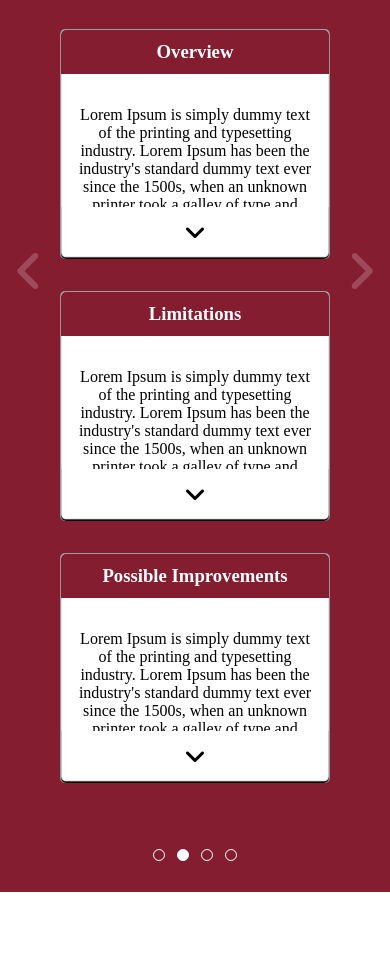
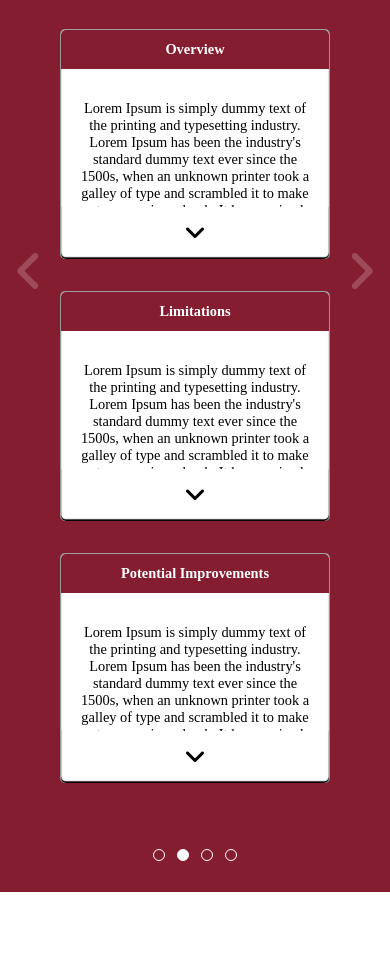
Before and after one commit to aasmal97/Arky-Old-Portfolio, a plain HTML site: page index.html in a window 390 px wide. Shown: the part 1191-2148 px from the top of the page. Drawn offline with Linux system fonts and the light colour scheme; some packages are replaced by stand-ins of ours; a script that the page names is missing.

Commit message:
"adjusted header fonts to prevent text overflow on mobile"

```diff
--- a/index.html
+++ b/index.html
@@ -89,7 +89,7 @@
                       </div>
                     </div>
                     <div class="improvements hide" aria-label="improvements">
-                      <h3>Possible Improvements</h3>
+                      <h3>Potential Improvements</h3>
                       <div class="text-container">
                         <p>Lorem Ipsum is simply dummy text of the printing and typesetting industry. Lorem Ipsum has been the industry's standard dummy text ever since the 1500s, when an unknown printer took a galley of type and scrambled it to make a type specimen book. It has survived not only five centuries, but also the leap into electronic typesetting, remaining essentially unchanged. It was popularised in the 1960s with the release of Letraset sheets containing Lorem Ipsum passages, and more recently with desktop publishing software like Aldus PageMaker including versions of Lorem Ipsum.</p>
                       </div>
@@ -121,7 +121,7 @@
                       </div>
                     </div>
                     <div class="improvements hide" aria-label="improvements">
-                      <h3>Possible Improvements</h3>
+                      <h3>Potential Improvements</h3>
                       <div class="text-container">
                         <p>Lorem Ipsum is simply dummy text of the printing and typesetting industry. Lorem Ipsum has been the industry's standard dummy text ever since the 1500s, when an unknown printer took a galley of type and scrambled it to make a type specimen book. It has survived not only five centuries, but also the leap into electronic typesetting, remaining essentially unchanged. It was popularised in the 1960s with the release of Letraset sheets containing Lorem Ipsum passages, and more recently with desktop publishing software like Aldus PageMaker including versions of Lorem Ipsum.</p>
                       </div>
@@ -153,7 +153,7 @@
                       </div>
                     </div>
                     <div class="improvements hide" aria-label="improvements">
-                      <h3>Possible Improvements</h3>
+                      <h3>Future Improvements</h3>
                       <div class="text-container">
                         <p>Lorem Ipsum is simply dummy text of the printing and typesetting industry. Lorem Ipsum has been the industry's standard dummy text ever since the 1500s, when an unknown printer took a galley of type and scrambled it to make a type specimen book. It has survived not only five centuries, but also the leap into electronic typesetting, remaining essentially unchanged. It was popularised in the 1960s with the release of Letraset sheets containing Lorem Ipsum passages, and more recently with desktop publishing software like Aldus PageMaker including versions of Lorem Ipsum.</p>
                       </div>
@@ -185,7 +185,7 @@
                       </div>
                     </div>
                     <div class="improvements hide" aria-label="improvements">
-                      <h3>Possible Improvements</h3>
+                      <h3>Potential Improvements</h3>
                       <div class="text-container">
                         <p>Lorem Ipsum is simply dummy text of the printing and typesetting industry. Lorem Ipsum has been the industry's standard dummy text ever since the 1500s, when an unknown printer took a galley of type and scrambled it to make a type specimen book. It has survived not only five centuries, but also the leap into electronic typesetting, remaining essentially unchanged. It was popularised in the 1960s with the release of Letraset sheets containing Lorem Ipsum passages, and more recently with desktop publishing software like Aldus PageMaker including versions of Lorem Ipsum.</p>
                       </div>
--- a/src/carousel/_carouselBreakpoints.scss
+++ b/src/carousel/_carouselBreakpoints.scss
@@ -38,6 +38,9 @@
                 height: 100%;
                 width: 100%;
                 margin-bottom: 2rem;
+                .text-container, h3{
+                    font-size: 0.9rem;
+                }
             }
         }
     }
```
Also changed, not shown: src/carousel/carousel.js (+6 -1 lines), index.css, 1 other file.
